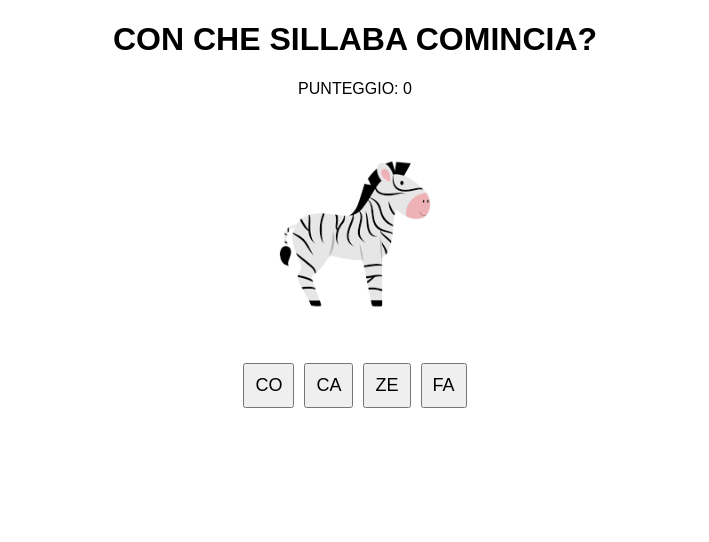
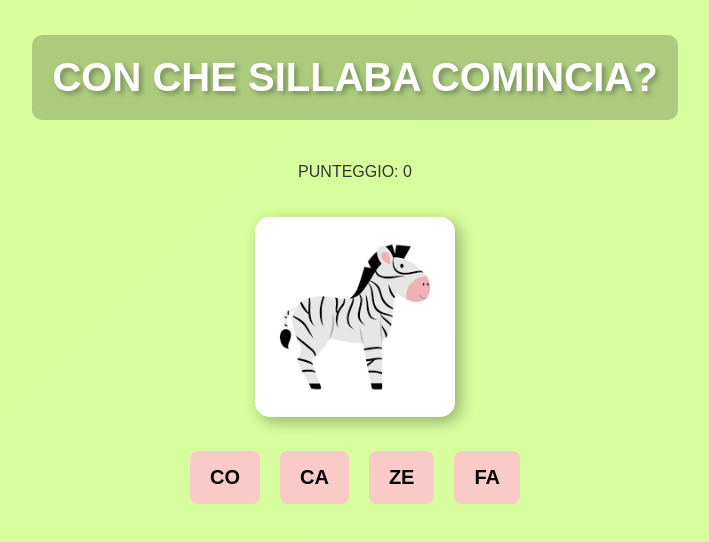
Before and after one commit to mgiorg/WordCare, a plain HTML site: page Giochi/ConCheSillaba/game.html in a window 1280 px wide. Shown: the whole page, without its empty margins (285-994 px from the left). Drawn offline with Linux system fonts and the light colour scheme.

Commit message:
Ultime fix Grafiche

```diff
--- a/Giochi/ConCheSillaba/game.css
+++ b/Giochi/ConCheSillaba/game.css
@@ -1,24 +1,42 @@
 body {
-    font-family: Arial, sans-serif;
+    font-family: 'Poppins', sans-serif;
     text-align: center;
     text-transform: uppercase;
+    background: linear-gradient(135deg, #d6ff9a, #d8fd9f); /* Sfondo sfumato */
+    color: #333;
+}
+
+h1 {
+    font-size: 40px;
+    font-weight: bold;
+    color: #fff;
+    text-shadow: 3px 3px 5px rgba(0, 0, 0, 0.3);
+    padding: 20px;
+    border-radius: 10px;
+    background: rgba(0, 0, 0, 0.2);
+    display: inline-block;
 }
 
 button {
-    padding: 10px;
-    margin: 5px;
-    font-size: 18px;
+    padding: 15px 20px;
+    margin: 10px;
+    font-size: 20px;
+    font-weight: bold;
+    border-radius: 8px;
     cursor: pointer;
-    text-transform: uppercase;
-    transition: transform 0.2s ease, background-color 0.3s ease;
+    background: #facac6;
+    color: rgb(0, 0, 0);
+    border: none;
+    transition: all 0.3s ease-in-out;
 }
 
 button:hover {
     transform: scale(1.1);
+    background: #ff4733;
 }
 
 button:disabled {
-    background-color: red;
+    background: #b22222;
     color: white;
 }
 
@@ -28,6 +46,8 @@ img {
     margin: 20px;
     opacity: 0;
     transition: opacity 1s ease-in-out;
+    border-radius: 15px;
+    box-shadow: 5px 5px 15px rgba(0, 0, 0, 0.3);
 }
 
 .fade-in {
```
